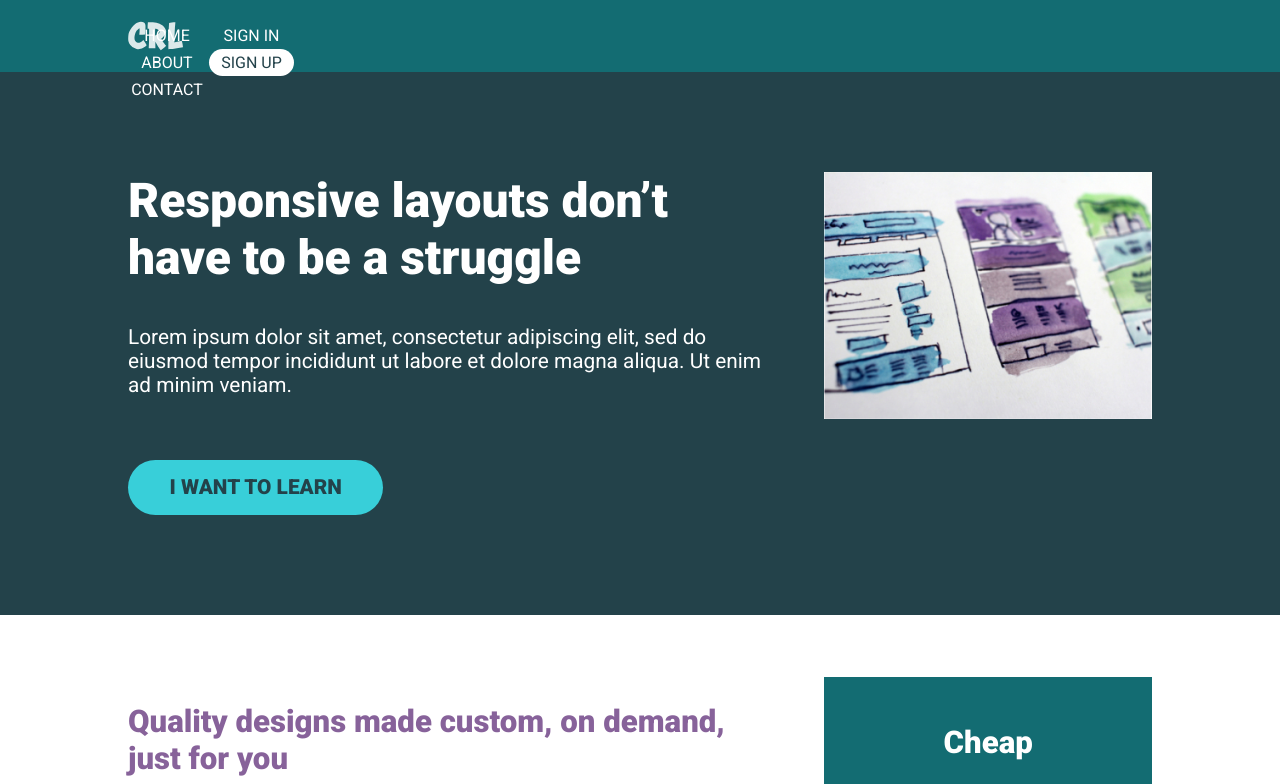
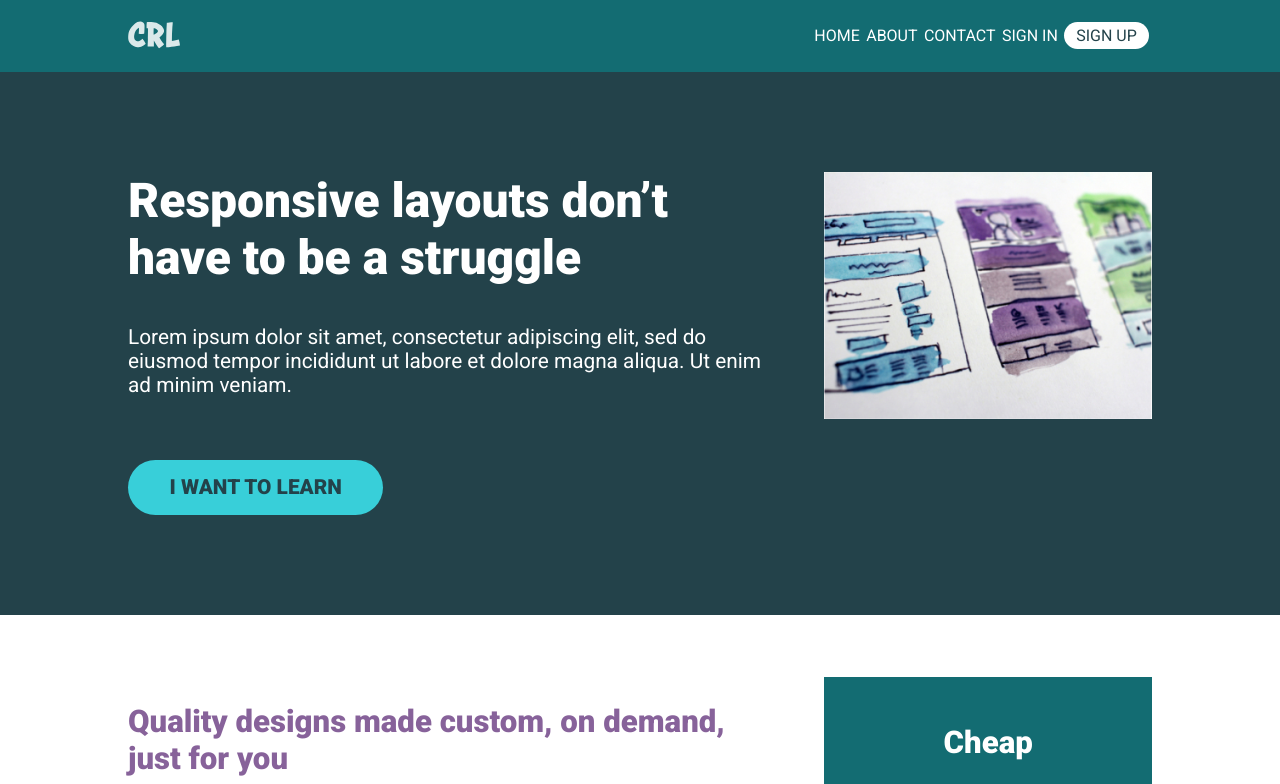
Before and after one commit to ilci66/21-day-responsive-challanges, a plain HTML site: page chal-8/index.html in a window 1280 px wide. Shown: the top 784 px of the page. Drawn offline with Linux system fonts and the light colour scheme.

Commit message:
responsive for larger screens

```diff
--- a/chal-8/style.css
+++ b/chal-8/style.css
@@ -133,8 +133,8 @@ header {
     margin-top: 0.1rem;
 }
 .nav__list {
-    display: flex;
-    flex-direction: column;
+    /* display: flex; */
+    /* flex-direction: column; */
     margin:0;
     padding:0;
     list-style: none;
@@ -213,10 +213,24 @@ header {
 
     .nav {
         visibility: visible;
+        position: relative;
+        justify-content: flex-end;
         display: flex;
         height: auto;
+        align-items: center;
     }
-
+    /* don't forget to get rid of the margins, they mess up everyhting */
+    .nav__list {
+        display: flex;
+        margin: 0;
+    }
+    /* it's centering it but doesn't look that good at least for this project */
+    /* .nav__list--primary {
+        margin: 0 auto;
+    } */
+    .nav__item {
+        margin:0;
+    }
     .row {
         display: flex;
         justify-content: space-between;
```
